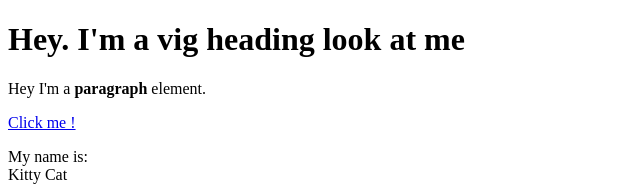
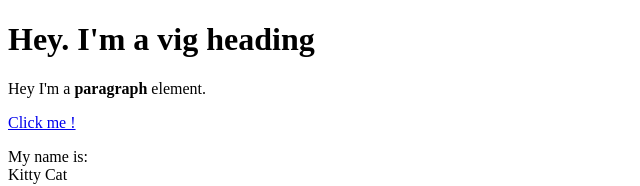
Before and after one commit to andreitimpea/ProgettoWeb, a plain HTML site: page test.html in a window 1280 px wide. Shown: the top 186 px of the page, without its empty margins (0-640 px from the left). Drawn offline with Linux system fonts and the light colour scheme.

Commit message:
Update test.html

```diff
--- a/test.html
+++ b/test.html
@@ -4,7 +4,7 @@
 	<title>Test page</title>
 </head>
 <body>
-	<h1>Hey. I'm a vig heading look at me</h1>
+	<h1>Hey. I'm a vig heading</h1>
 	<p>Hey I'm a <b>paragraph</b> element.</p>
 	<a href="https://google.com" target="_blank" title="Let's go to google !">Click me !</a>
 	<p>My name is:<br>
```
